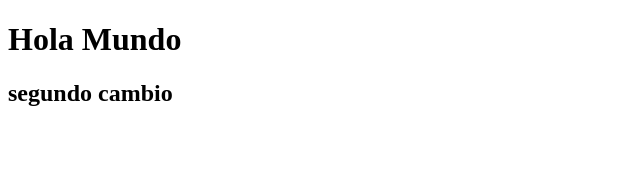
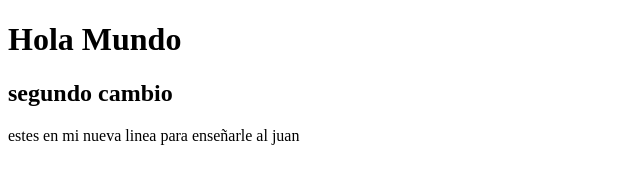
Before and after one commit to RodolfoBravo/BeduGitCourse, a plain HTML site: page index.html in a window 1280 px wide. Shown: the whole page, without its empty margins (0-640 px from the left). Drawn offline with Linux system fonts and the light colour scheme.

Commit message:
agregando una nueva linea a index

```diff
--- a/index.html
+++ b/index.html
@@ -9,5 +9,7 @@
 <body>
     <h1>Hola Mundo</h1>
     <h2>segundo cambio</h2>
+    <span>estes en mi nueva linea para enseñarle al juan
+    </span>
 </body>
 </html>
```
